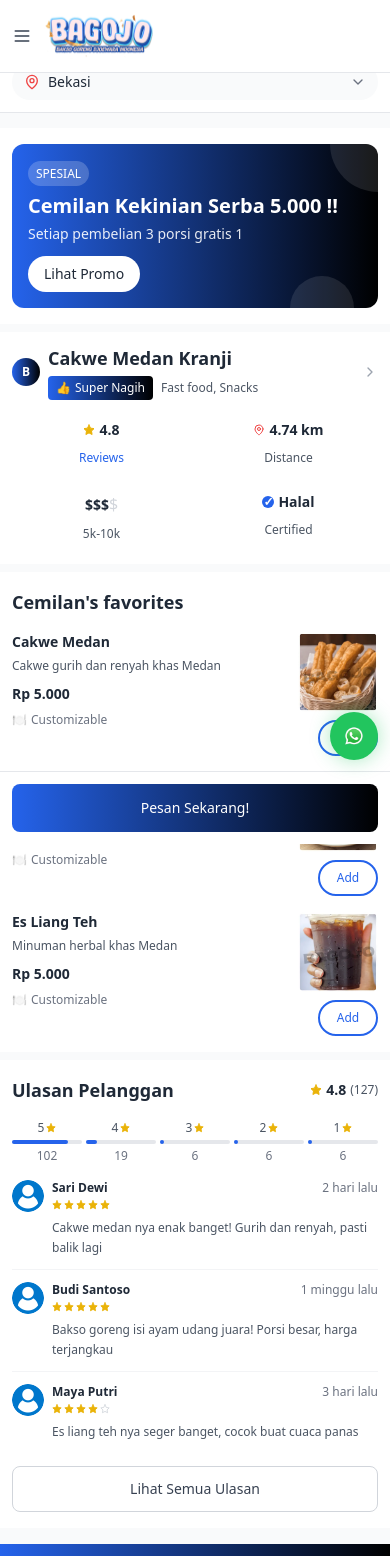
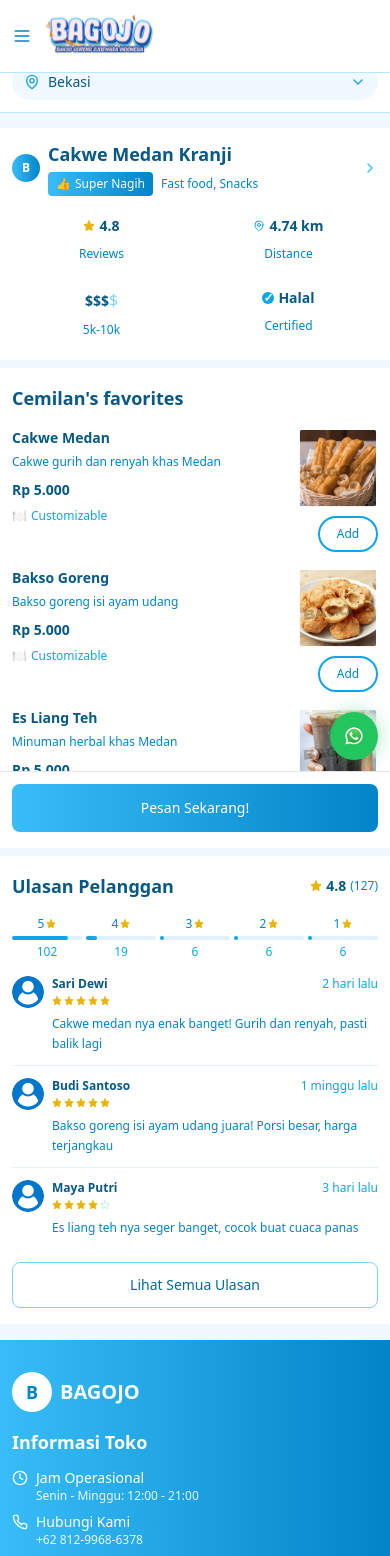
Before and after one commit to joeaurick/cakwemedan, a Next.js app: page / in a window 390 px wide. Shown: the top 1556 px of the page. Built offline with nearby package versions, Linux system fonts and the light colour scheme.

Commit message:
Move promo banner below header for cleaner mobile layout

```diff
--- a/src/app/page.tsx
+++ b/src/app/page.tsx
@@ -73,7 +73,7 @@ export default function Home() {
   ]
 
   return (
-    <main className="min-h-screen bg-gray-50">
+    <main className="min-h-screen bg-sky-50">
       {/* Custom CSS for animations */}
       <style jsx>{`
         @keyframes shimmer {
@@ -109,7 +109,7 @@ export default function Home() {
           background: linear-gradient(
             90deg,
             transparent,
-            rgba(255, 255, 255, 0.3),
+            rgba(255, 255, 255, 0.4),
             transparent
           );
           animation: shimmer 2s infinite;
@@ -124,9 +124,9 @@ export default function Home() {
       <div className="h-[120px] sm:h-[128px]"></div>
 
       {/* Header - Fixed */}
-      <div className="fixed top-0 left-0 right-0 z-40 bg-white px-3 sm:px-4 py-3 sm:py-4 flex items-center justify-between border-b border-gray-200">
+      <div className="fixed top-0 left-0 right-0 z-40 bg-white px-3 sm:px-4 py-3 sm:py-4 flex items-center justify-between border-b border-sky-200">
         <div className="flex items-center gap-2 sm:gap-3">
-          <Menu className="w-5 h-5 sm:w-6 sm:h-6 text-gray-700" />
+          <Menu className="w-5 h-5 sm:w-6 sm:h-6 text-sky-600" />
           <div className="flex items-center gap-2">
             <Image
               src="/images/logo-bagojo.png"
@@ -140,35 +140,13 @@ export default function Home() {
       </div>
 
       {/* Location Selector - Fixed */}
-      <div className="fixed top-[52px] sm:top-[64px] left-0 right-0 z-30 px-3 sm:px-4 py-3 sm:py-4 bg-white border-b border-gray-200">
-        <div className="flex items-center justify-between bg-gray-50 rounded-full px-3 sm:px-4 py-2 sm:py-3">
+      <div className="fixed top-[52px] sm:top-[64px] left-0 right-0 z-30 px-3 sm:px-4 py-3 sm:py-4 bg-white border-b border-sky-200">
+        <div className="flex items-center justify-between bg-sky-50 rounded-full px-3 sm:px-4 py-2 sm:py-3">
           <div className="flex items-center gap-2">
-            <MapPin className="w-4 h-4 text-red-500" />
-            <span className="font-medium text-gray-800 text-sm sm:text-base">Bekasi</span>
+            <MapPin className="w-4 h-4 text-sky-500" />
+            <span className="font-medium text-sky-800 text-sm sm:text-base">Bekasi</span>
           </div>
-          <ChevronDown className="w-4 h-4 text-gray-500" />
-        </div>
-      </div>
-
-      {/* Hero Banner Section */}
-      <div className="relative bg-white px-3 sm:px-4 py-4 sm:py-6 mt-2 sm:mt-4 overflow-hidden">
-        <div className="relative">
-          <div className="bg-gradient-to-r from-blue-600 to-black rounded-xl sm:rounded-2xl p-4 sm:p-6 text-white relative overflow-hidden">
-            <div className="relative z-10">
-              <div className="mb-3 sm:mb-4">
-                <span className="bg-white bg-opacity-20 px-2 sm:px-3 py-1 rounded-full text-xs font-medium">
-                  SPESIAL
-                </span>
-                <h2 className="text-xl sm:text-2xl font-bold mt-2">Cemilan Kekinian Serba 5.000 !!</h2>
-                <p className="text-white/90 mt-1 text-sm sm:text-base">Setiap pembelian 3 porsi gratis 1</p>
-              </div>
-              <button className="bg-white text-gray-800 px-4 sm:px-6 py-2 rounded-full font-medium text-sm">
-                Lihat Promo
-              </button>
-            </div>
-            <div className="absolute right-0 top-0 w-24 sm:w-32 h-24 sm:h-32 bg-white bg-opacity-10 rounded-full -mr-12 sm:-mr-16 -mt-12 sm:-mt-16"></div>
-            <div className="absolute right-6 sm:right-8 bottom-0 w-16 sm:w-20 h-16 sm:h-20 bg-white bg-opacity-10 rounded-full -mb-8 sm:-mb-10"></div>
-          </div>
+          <ChevronDown className="w-4 h-4 text-sky-500" />
         </div>
       </div>
 
@@ -176,21 +154,21 @@ export default function Home() {
       <div className="bg-white px-3 sm:px-4 py-3 sm:py-4 mt-2 sm:mt-4">
         <div className="flex items-center justify-between mb-3 sm:mb-4">
           <div className="flex items-center gap-2 sm:gap-3 flex-1 min-w-0">
-            <div className="w-7 h-7 sm:w-8 sm:h-8 bg-gradient-to-r from-blue-600 to-black rounded-full flex items-center justify-center flex-shrink-0">
+            <div className="w-7 h-7 sm:w-8 sm:h-8 bg-gradient-to-r from-sky-400 to-sky-600 rounded-full flex items-center justify-center flex-shrink-0">
               <span className="text-white font-bold text-xs sm:text-sm">B</span>
             </div>
             <div className="min-w-0 flex-1">
-              <h1 className="text-lg sm:text-xl font-bold text-gray-800 truncate">Cakwe Medan Kranji</h1>
+              <h1 className="text-lg sm:text-xl font-bold text-sky-800 truncate">Cakwe Medan Kranji</h1>
               <div className="flex items-center gap-2 mt-1 flex-wrap">
-                <span className="bg-gradient-to-r from-blue-600 to-black text-white px-2 py-1 rounded text-xs font-medium flex items-center gap-1 whitespace-nowrap">
+                <span className="bg-gradient-to-r from-sky-400 to-sky-600 text-white px-2 py-1 rounded text-xs font-medium flex items-center gap-1 whitespace-nowrap">
                   <span>👍</span>
                   Super Nagih
                 </span>
-                <span className="text-xs sm:text-sm text-gray-600">Fast food, Snacks</span>
+                <span className="text-xs sm:text-sm text-sky-600">Fast food, Snacks</span>
               </div>
             </div>
           </div>
-          <ChevronRight className="w-4 h-4 sm:w-5 sm:h-5 text-gray-400 flex-shrink-0" />
+          <ChevronRight className="w-4 h-4 sm:w-5 sm:h-5 text-sky-400 flex-shrink-0" />
         </div>
 
         {/* Restaurant Stats - Mobile Optimized */}
@@ -198,53 +176,53 @@ export default function Home() {
           <div className="p-2 sm:p-1">
             <div className="flex items-center justify-center gap-1 mb-1">
               <Star className="w-3 h-3 sm:w-4 sm:h-4 text-yellow-500 fill-current" />
-              <span className="font-bold text-gray-800 text-sm sm:text-base">4.8</span>
+              <span className="font-bold text-sky-800 text-sm sm:text-base">4.8</span>
             </div>
-            <span className="text-xs text-blue-600 font-medium">Reviews</span>
+            <span className="text-xs text-sky-600 font-medium">Reviews</span>
           </div>
           <div className="p-2 sm:p-1">
             <div className="flex items-center justify-center gap-1 mb-1">
-              <MapPin className="w-3 h-3 sm:w-4 sm:h-4 text-red-500" />
-              <span className="font-bold text-gray-800 text-sm sm:text-base">4.74 km</span>
+              <MapPin className="w-3 h-3 sm:w-4 sm:h-4 text-sky-500" />
+              <span className="font-bold text-sky-800 text-sm sm:text-base">4.74 km</span>
             </div>
-            <span className="text-xs text-gray-600">Distance</span>
+            <span className="text-xs text-sky-600">Distance</span>
           </div>
           <div className="p-2 sm:p-1">
             <div className="mb-1">
-              <span className="font-bold text-gray-800 text-sm sm:text-base">$$$</span>
-              <span className="text-gray-300">$</span>
+              <span className="font-bold text-sky-800 text-sm sm:text-base">$$$</span>
+              <span className="text-sky-300">$</span>
             </div>
-            <span className="text-xs text-gray-600">5k-10k</span>
+            <span className="text-xs text-sky-600">5k-10k</span>
           </div>
           <div className="p-2 sm:p-1">
             <div className="flex items-center justify-center gap-1 mb-1">
-              <div className="w-3 h-3 sm:w-4 sm:h-4 bg-blue-600 rounded-full flex items-center justify-center">
+              <div className="w-3 h-3 sm:w-4 sm:h-4 bg-sky-500 rounded-full flex items-center justify-center">
                 <span className="text-white text-xs font-bold">✓</span>
               </div>
-              <span className="font-bold text-gray-800 text-sm sm:text-base">Halal</span>
+              <span className="font-bold text-sky-800 text-sm sm:text-base">Halal</span>
             </div>
-            <span className="text-xs text-gray-600">Certified</span>
+            <span className="text-xs text-sky-600">Certified</span>
           </div>
         </div>
       </div>
 
       {/* The People's Favorites - Mobile Optimized */}
       <div className="bg-white px-3 sm:px-4 py-4 sm:py-6 mt-2 sm:mt-4">
-        <h2 className="text-lg font-bold text-gray-800 mb-4 sm:mb-6">Cemilan's favorites</h2>
+        <h2 className="text-lg font-bold text-sky-800 mb-4 sm:mb-6">Cemilan's favorites</h2>
         <div className="space-y-4 sm:space-y-6">
           {topPicks.map((product, index) => (
             <div key={index} className="flex items-start justify-between gap-3">
               <div className="flex-1 min-w-0">
-                <h3 className="font-semibold text-gray-800 text-sm sm:text-base mb-1">{product.name}</h3>
-                <p className="text-xs sm:text-sm text-gray-600 mb-2 sm:mb-3 leading-relaxed line-clamp-2">
+                <h3 className="font-semibold text-sky-800 text-sm sm:text-base mb-1">{product.name}</h3>
+                <p className="text-xs sm:text-sm text-sky-600 mb-2 sm:mb-3 leading-relaxed line-clamp-2">
                   {product.description}
                 </p>
                 <div className="flex items-center gap-2 mb-2">
-                  <span className="font-bold text-gray-800 text-sm sm:text-base">
+                  <span className="font-bold text-sky-800 text-sm sm:text-base">
                     Rp {product.price.toLocaleString("id-ID")}
                   </span>
                 </div>
-                <div className="flex items-center gap-1 text-xs text-gray-500">
+                <div className="flex items-center gap-1 text-xs text-sky-500">
                   <span>🍽️</span>
                   <span>Customizable</span>
                 </div>
@@ -260,7 +238,7 @@ export default function Home() {
                 </div>
                 <button
                   onClick={() => addToCart(product)}
-                  className="border-2 border-blue-600 text-blue-600 px-4 sm:px-6 py-2 rounded-full text-xs sm:text-sm font-medium hover:bg-blue-50 transition-colors min-w-[60px] sm:min-w-[80px]"
+                  className="border-2 border-sky-500 text-sky-600 px-4 sm:px-6 py-2 rounded-full text-xs sm:text-sm font-medium hover:bg-sky-50 transition-colors min-w-[60px] sm:min-w-[80px]"
                 >
                   Add
                 </button>
@@ -273,11 +251,11 @@ export default function Home() {
       {/* Customer Reviews Section - Mobile Optimized */}
       <div className="bg-white px-3 sm:px-4 py-4 sm:py-6 mt-2 sm:mt-4">
         <div className="flex items-center justify-between mb-4 sm:mb-6">
-          <h2 className="text-lg font-bold text-gray-800">Ulasan Pelanggan</h2>
+          <h2 className="text-lg font-bold text-sky-800">Ulasan Pelanggan</h2>
           <div className="flex items-center gap-1 sm:gap-2">
             <Star className="w-3 h-3 sm:w-4 sm:h-4 text-yellow-500 fill-current" />
-            <span className="font-bold text-gray-800 text-sm sm:text-base">4.8</span>
-            <span className="text-xs sm:text-sm text-gray-600">(127)</span>
+            <span className="font-bold text-sky-800 text-sm sm:text-base">4.8</span>
+            <span className="text-xs sm:text-sm text-sky-600">(127)</span>
           </div>
         </div>
 
@@ -287,16 +265,16 @@ export default function Home() {
             {[5, 4, 3, 2, 1].map((star) => (
               <div key={star} className="flex flex-col items-center">
                 <div className="flex items-center gap-0.5 sm:gap-1">
-                  <span className="text-xs text-gray-600">{star}</span>
+                  <span className="text-xs text-sky-600">{star}</span>
                   <Star className="w-2.5 h-2.5 sm:w-3 sm:h-3 text-yellow-500 fill-current" />
                 </div>
-                <div className="w-full bg-gray-200 rounded-full h-1 mt-1">
+                <div className="w-full bg-sky-100 rounded-full h-1 mt-1">
                   <div
-                    className="bg-blue-600 h-1 rounded-full"
+                    className="bg-sky-500 h-1 rounded-full"
                     style={{ width: star === 5 ? "80%" : star === 4 ? "15%" : "5%" }}
                   ></div>
                 </div>
-                <span className="text-xs text-gray-500 mt-1">{star === 5 ? "102" : star === 4 ? "19" : "6"}</span>
+                <span className="text-xs text-sky-500 mt-1">{star === 5 ? "102" : star === 4 ? "19" : "6"}</span>
               </div>
             ))}
           </div>
@@ -305,7 +283,7 @@ export default function Home() {
         {/* Reviews List - Mobile Optimized */}
         <div className="space-y-3 sm:space-y-4">
           {reviews.map((review, index) => (
-            <div key={index} className="border-b border-gray-100 pb-3 sm:pb-4 last:border-b-0">
+            <div key={index} className="border-b border-sky-100 pb-3 sm:pb-4 last:border-b-0">
               <div className="flex items-start gap-2 sm:gap-3">
                 <Image
                   src={review.avatar || "/placeholder.svg"}
@@ -316,33 +294,33 @@ export default function Home() {
                 />
                 <div className="flex-1 min-w-0">
                   <div className="flex items-center justify-between mb-1">
-                    <h4 className="font-semibold text-gray-800 text-xs sm:text-sm truncate">{review.name}</h4>
-                    <span className="text-xs text-gray-500 flex-shrink-0">{review.date}</span>
+                    <h4 className="font-semibold text-sky-800 text-xs sm:text-sm truncate">{review.name}</h4>
+                    <span className="text-xs text-sky-500 flex-shrink-0">{review.date}</span>
                   </div>
                   <div className="flex items-center gap-0.5 sm:gap-1 mb-2">
                     {[...Array(5)].map((_, i) => (
                       <Star
                         key={i}
                         className={`w-2.5 h-2.5 sm:w-3 sm:h-3 ${
-                          i < review.rating ? "text-yellow-500 fill-current" : "text-gray-300"
+                          i < review.rating ? "text-yellow-500 fill-current" : "text-sky-200"
                         }`}
                       />
                     ))}
                   </div>
-                  <p className="text-xs sm:text-sm text-gray-600 leading-relaxed">{review.comment}</p>
+                  <p className="text-xs sm:text-sm text-sky-600 leading-relaxed">{review.comment}</p>
                 </div>
               </div>
             </div>
           ))}
         </div>
 
-        <button className="w-full mt-3 sm:mt-4 py-3 border border-gray-300 rounded-lg text-gray-700 font-medium hover:bg-gray-50 transition-colors text-sm sm:text-base">
+        <button className="w-full mt-3 sm:mt-4 py-3 border border-sky-300 rounded-lg text-sky-700 font-medium hover:bg-sky-50 transition-colors text-sm sm:text-base">
           Lihat Semua Ulasan
         </button>
       </div>
 
       {/* Footer Section - Mobile Optimized */}
-      <footer className="bg-gradient-to-r from-blue-600 to-black text-white mt-4 sm:mt-8">
+      <footer className="bg-gradient-to-r from-sky-400 to-sky-600 text-white mt-4 sm:mt-8">
         <div className="max-w-6xl mx-auto px-3 sm:px-4 py-8 sm:py-12">
           <div className="grid gap-6 sm:gap-8 lg:grid-cols-2">
             {/* Left Content */}
@@ -350,7 +328,7 @@ export default function Home() {
               {/* Logo */}
               <div className="flex items-center gap-2 sm:gap-3">
                 <div className="w-10 h-10 sm:w-12 sm:h-12 bg-white rounded-full flex items-center justify-center">
-                  <span className="text-blue-600 font-bold text-lg sm:text-xl">B</span>
+                  <span className="text-sky-600 font-bold text-lg sm:text-xl">B</span>
                 </div>
                 <span className="text-xl sm:text-2xl font-bold">BAGOJO</span>
               </div>
@@ -398,7 +376,7 @@ export default function Home() {
               <div className="flex flex-col gap-3 sm:gap-4">
                 <a
                   href="#"
-                  className="bg-black text-white px-4 sm:px-6 py-3 rounded-lg flex items-center gap-2 sm:gap-3 hover:bg-gray-800 transition-colors"
+                  className="bg-white text-sky-600 px-4 sm:px-6 py-3 rounded-lg flex items-center gap-2 sm:gap-3 hover:bg-sky-50 transition-colors"
                 >
                   <div className="w-6 h-6 sm:w-8 sm:h-8 flex-shrink-0">
                     <svg viewBox="0 0 24 24" fill="currentColor" className="w-full h-full">
@@ -412,7 +390,7 @@ export default function Home() {
                 </a>
                 <a
                   href="#"
-                  className="bg-black text-white px-4 sm:px-6 py-3 rounded-lg flex items-center gap-2 sm:gap-3 hover:bg-gray-800 transition-colors"
+                  className="bg-white text-sky-600 px-4 sm:px-6 py-3 rounded-lg flex items-center gap-2 sm:gap-3 hover:bg-sky-50 transition-colors"
                 >
                   <div className="w-6 h-6 sm:w-8 sm:h-8 flex-shrink-0">
                     <svg viewBox="0 0 24 24" fill="currentColor" className="w-full h-full">
@@ -428,11 +406,11 @@ export default function Home() {
 
               {/* Language Selector */}
               <div className="relative inline-block">
-                <select className="bg-white text-gray-800 px-3 sm:px-4 py-2 rounded-full pr-6 sm:pr-8 appearance-none cursor-pointer text-sm sm:text-base">
+                <select className="bg-white text-sky-800 px-3 sm:px-4 py-2 rounded-full pr-6 sm:pr-8 appearance-none cursor-pointer text-sm sm:text-base">
                   <option>🇮🇩 Bahasa Indonesia</option>
                   <option>🇺🇸 English</option>
                 </select>
-                <ChevronDown className="absolute right-2 top-1/2 transform -translate-y-1/2 w-3 h-3 sm:w-4 sm:h-4 text-gray-600 pointer-events-none" />
+                <ChevronDown className="absolute right-2 top-1/2 transform -translate-y-1/2 w-3 h-3 sm:w-4 sm:h-4 text-sky-600 pointer-events-none" />
               </div>
             </div>
 
@@ -463,7 +441,7 @@ export default function Home() {
           </div>
 
           {/* Footer Links - Mobile Optimized */}
-          <div className="border-t border-blue-500 mt-8 sm:mt-12 pt-6 sm:pt-8">
+          <div className="border-t border-sky-300 mt-8 sm:mt-12 pt-6 sm:pt-8">
             <div className="flex flex-col gap-4 sm:gap-6">
               <div className="flex flex-col sm:flex-row gap-4 sm:gap-6 text-xs sm:text-sm">
                 <a href="#" className="hover:underline opacity-90 hover:opacity-100">
@@ -500,8 +478,8 @@ export default function Home() {
       {/* Bottom Order Button - With Shimmer Animation */}
       <div className="fixed bottom-0 left-0 right-0 bg-white border-t p-3 sm:p-4 z-40 safe-area-pb">
         <a
-          href="#order-form" // Ganti dengan URL atau ID yang diinginkan
-          className="w-full bg-gradient-to-r from-blue-600 to-black text-white py-3 sm:py-3 rounded-lg font-medium flex items-center justify-center gap-2 text-sm sm:text-base min-h-[48px] shimmer-effect hover:from-blue-700 hover:to-gray-900 transition-all duration-300 transform hover:scale-[1.02] active:scale-[0.98]"
+          href="#order-form"
+          className="w-full bg-gradient-to-r from-sky-400 to-sky-600 text-white py-3 sm:py-3 rounded-lg font-medium flex items-center justify-center gap-2 text-sm sm:text-base min-h-[48px] shimmer-effect hover:from-sky-500 hover:to-sky-700 transition-all duration-300 transform hover:scale-[1.02] active:scale-[0.98]"
         >
           Pesan Sekarang!
         </a>
@@ -517,13 +495,7 @@ export default function Home() {
         rel="noopener noreferrer"
         className="fixed bottom-[84px] sm:bottom-24 right-3 sm:right-4 z-50 bg-green-500 hover:bg-green-600 text-white rounded-full p-3 min-w-[48px] min-h-[48px] flex items-center justify-center whatsapp-glow transition-all duration-300 transform hover:scale-110 active:scale-95"
       >
-        <Image
-          src="/images/whatsapp.png"
-          alt="WhatsApp"
-          width={20}
-          height={20}
-          className="h-5 w-5 sm:h-6 sm:w-6"
-        />
+        <Image src="/images/whatsapp.png" alt="WhatsApp" width={20} height={20} className="h-5 w-5 sm:h-6 sm:w-6" />
       </a>
     </main>
   )
```
